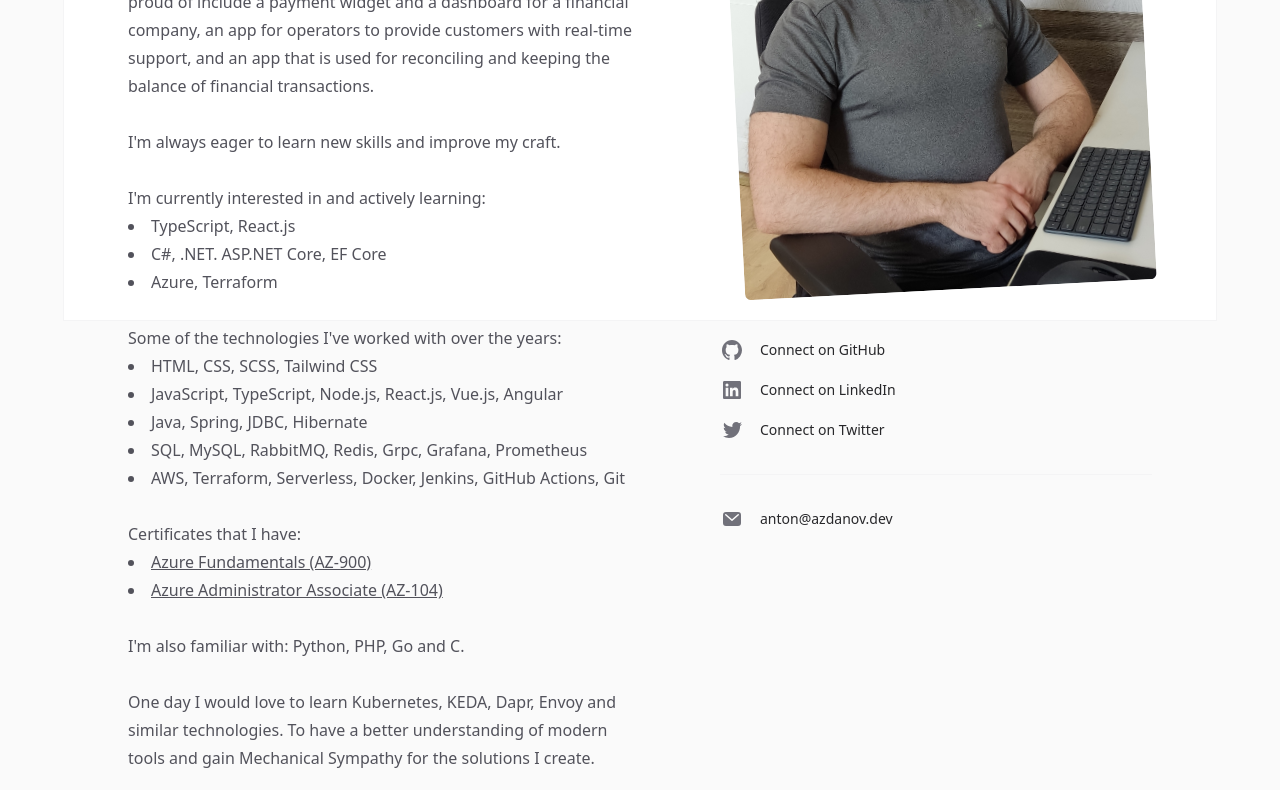
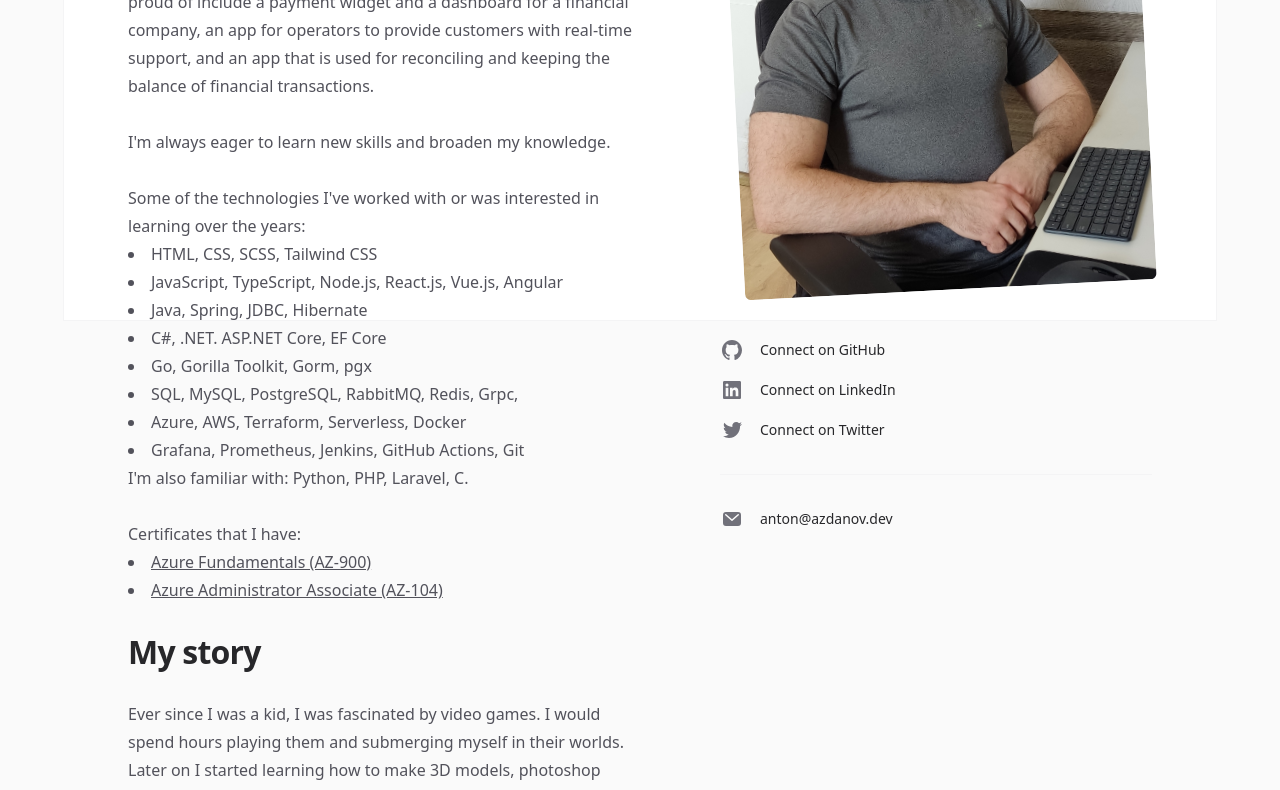
Before and after one commit to azdanov/azdanov-web, a Next.js app: page /about in a window 1280 px wide. Shown: the part 480-1270 px from the top of the page. Built offline with nearby package versions, Linux system fonts and the light colour scheme; no server answers.

Commit message:
update about

```diff
--- a/src/pages/about.jsx
+++ b/src/pages/about.jsx
@@ -47,19 +47,14 @@ export default function About() {
                 customers with real-time support, and an app that is used for
                 reconciling and keeping the balance of financial transactions.
               </p>
-              <p>I'm always eager to learn new skills and improve my craft.</p>
+              <p>
+                I'm always eager to learn new skills and broaden my knowledge.
+              </p>
               <article className="space-y-7">
                 <section>
-                  <p>I'm currently interested in and actively learning:</p>
-                  <ul className="list-inside list-disc">
-                    <li>TypeScript, React.js</li>
-                    <li>C#, .NET. ASP.NET Core, EF Core</li>
-                    <li>Azure, Terraform</li>
-                  </ul>
-                </section>
-                <section>
                   <p>
-                    Some of the technologies I've worked with over the years:
+                    Some of the technologies I've worked with or was interested
+                    in learning over the years:
                   </p>
                   <ul className="list-inside list-disc">
                     <li>HTML, CSS, SCSS, Tailwind CSS</li>
@@ -67,14 +62,13 @@ export default function About() {
                       JavaScript, TypeScript, Node.js, React.js, Vue.js, Angular
                     </li>
                     <li>Java, Spring, JDBC, Hibernate</li>
-                    <li>
-                      SQL, MySQL, RabbitMQ, Redis, Grpc, Grafana, Prometheus
-                    </li>
-                    <li>
-                      AWS, Terraform, Serverless, Docker, Jenkins, GitHub
-                      Actions, Git
-                    </li>
+                    <li>C#, .NET. ASP.NET Core, EF Core</li>
+                    <li>Go, Gorilla Toolkit, Gorm, pgx</li>
+                    <li>SQL, MySQL, PostgreSQL, RabbitMQ, Redis, Grpc,</li>
+                    <li>Azure, AWS, Terraform, Serverless, Docker</li>
+                    <li>Grafana, Prometheus, Jenkins, GitHub Actions, Git</li>
                   </ul>
+                  <p>I'm also familiar with: Python, PHP, Laravel, C.</p>
                 </section>
                 <section>
                   <p>Certificates that I have:</p>
@@ -101,13 +95,6 @@ export default function About() {
                     </li>
                   </ul>
                 </section>
-                <p>I'm also familiar with: Python, PHP, Go and C.</p>
-                <p>
-                  One day I would love to learn Kubernetes, KEDA, Dapr, Envoy
-                  and similar technologies. To have a better understanding of
-                  modern tools and gain Mechanical Sympathy for the solutions I
-                  create.
-                </p>
               </article>
               <h2 className="text-3xl font-bold tracking-tight text-zinc-800 dark:text-zinc-100 sm:text-4xl">
                 My story
```
